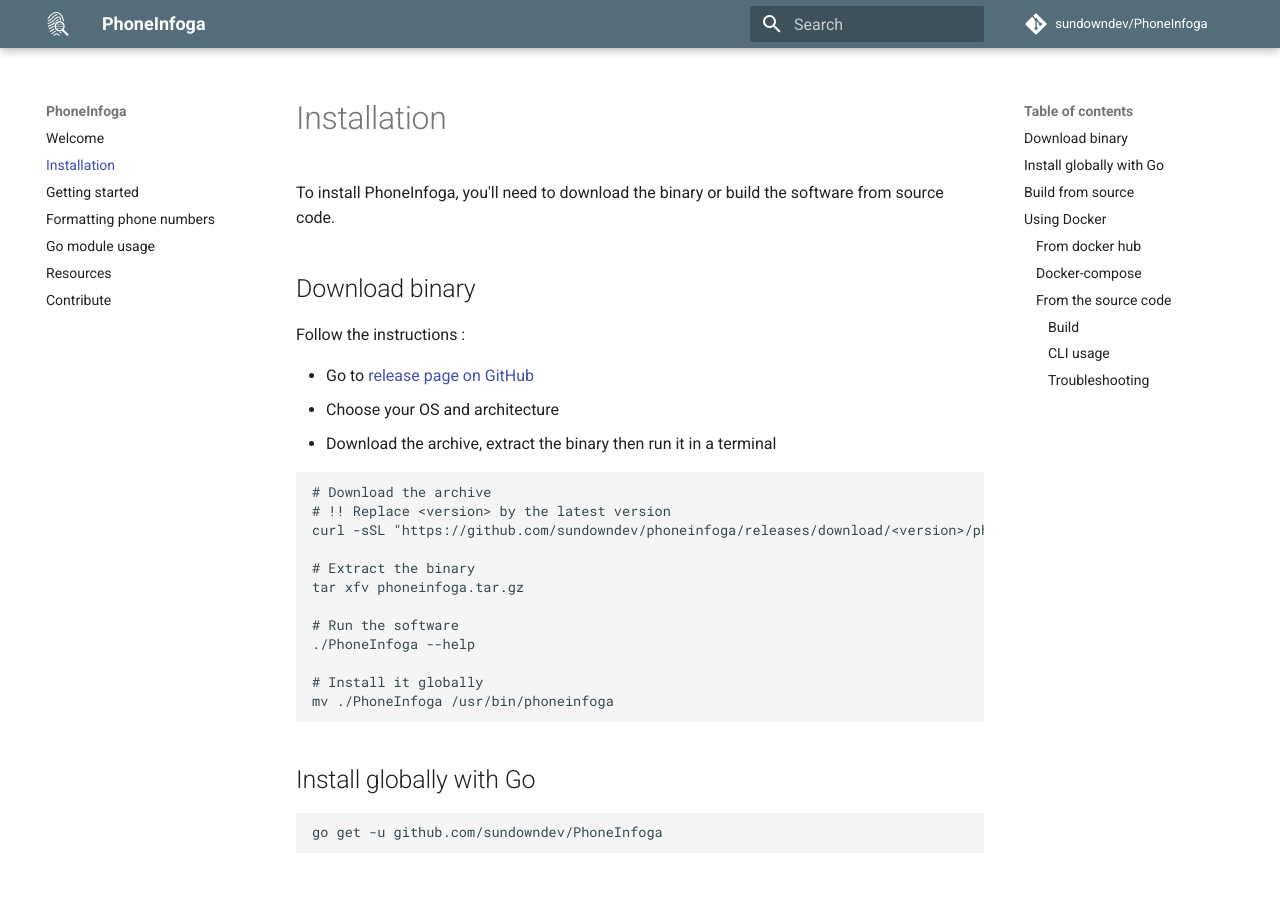
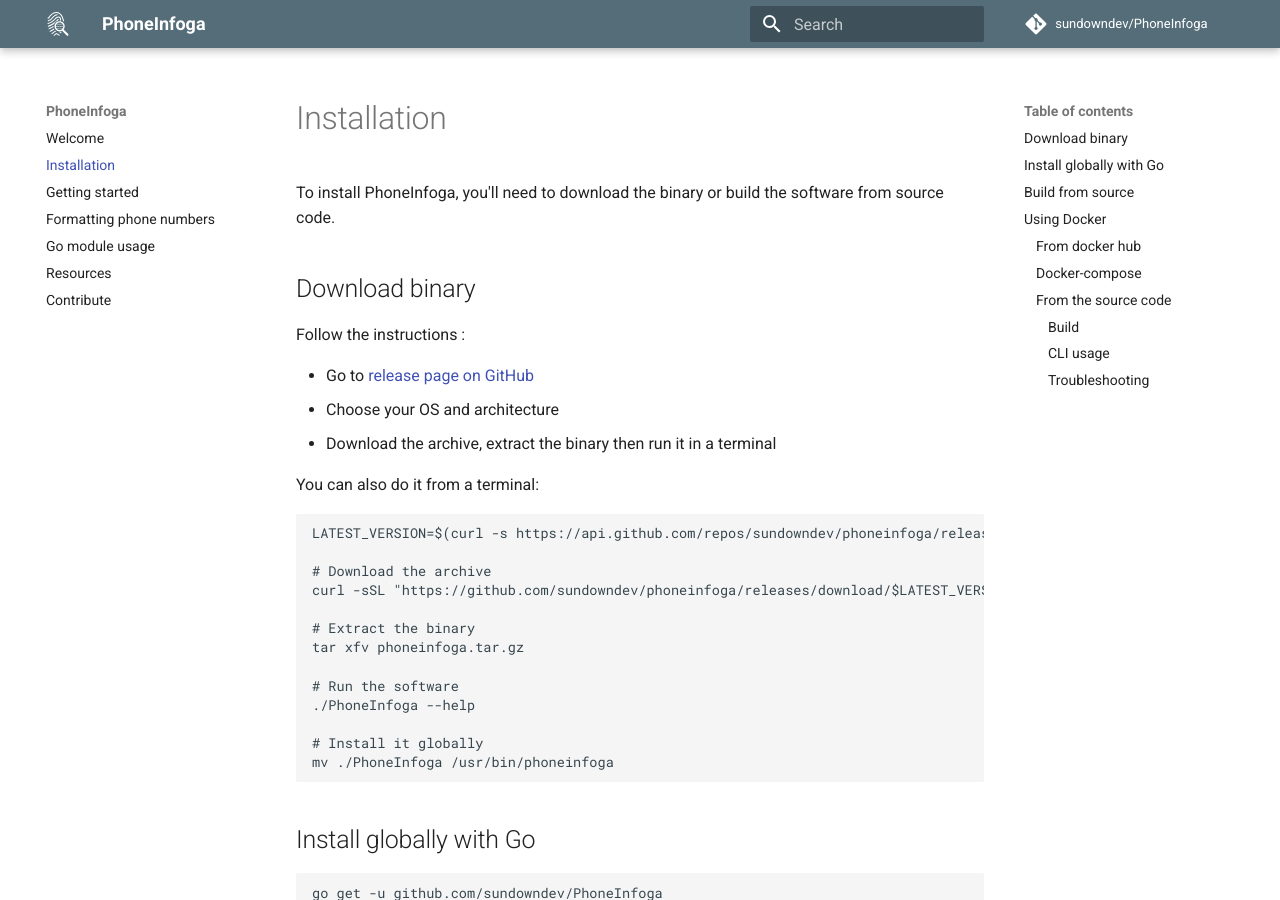
Before and after one commit to sundowndev/phoneinfoga, an MkDocs documentation site: the page built from docs/install.md, in a window 1280 px wide and 900 px high. Built offline with MkDocs 1.6.1 and Material for MkDocs 9.7.7, drawn with Linux system fonts in a browser that asks for light colours; comment, search, counter and statistics services are not loaded.

Commit message:
docs: install
Download binary code example

````diff
--- a/docs/install.md
+++ b/docs/install.md
@@ -4,14 +4,17 @@
 
 Follow the instructions :
 
-- Go to [release page on GitHub]()
+- Go to [release page on GitHub](https://github.com/sundowndev/PhoneInfoga/releases)
 - Choose your OS and architecture
 - Download the archive, extract the binary then run it in a terminal
 
+You can also do it from a terminal:
+
 ```shell
+LATEST_VERSION=$(curl -s https://api.github.com/repos/sundowndev/phoneinfoga/releases/latest | grep tag_name | cut -d '"' -f 4)
+
 # Download the archive
-# !! Replace <version> by the latest version
-curl -sSL "https://github.com/sundowndev/phoneinfoga/releases/download/<version>/phoneinfoga_$(uname -s)_$(uname -m).tar.gz" -o ./phoneinfoga.tar.gz
+curl -sSL "https://github.com/sundowndev/phoneinfoga/releases/download/$LATEST_VERSION/phoneinfoga_$(uname -s)_$(uname -m).tar.gz" -o ./phoneinfoga.tar.gz
 
 # Extract the binary
 tar xfv phoneinfoga.tar.gz
````
